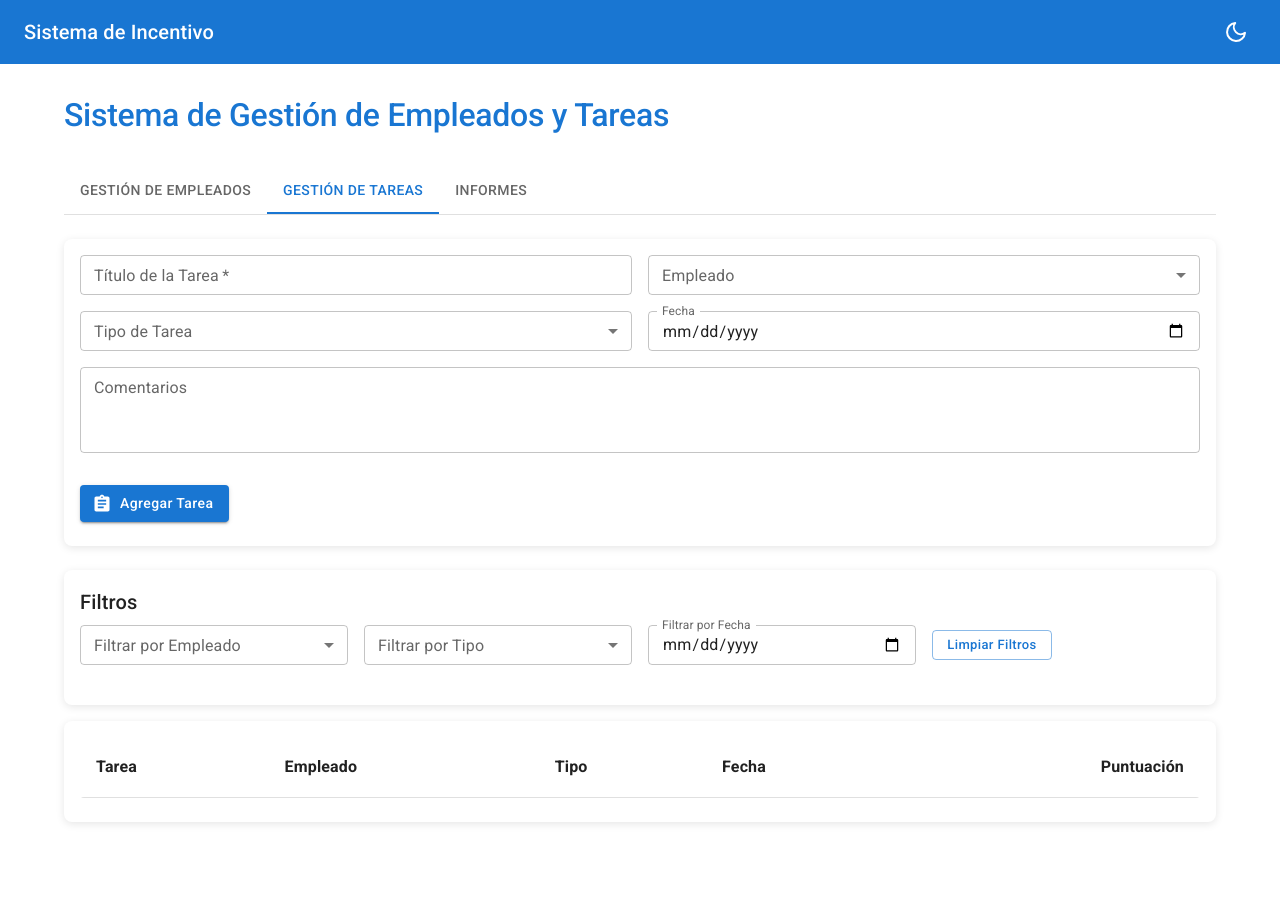
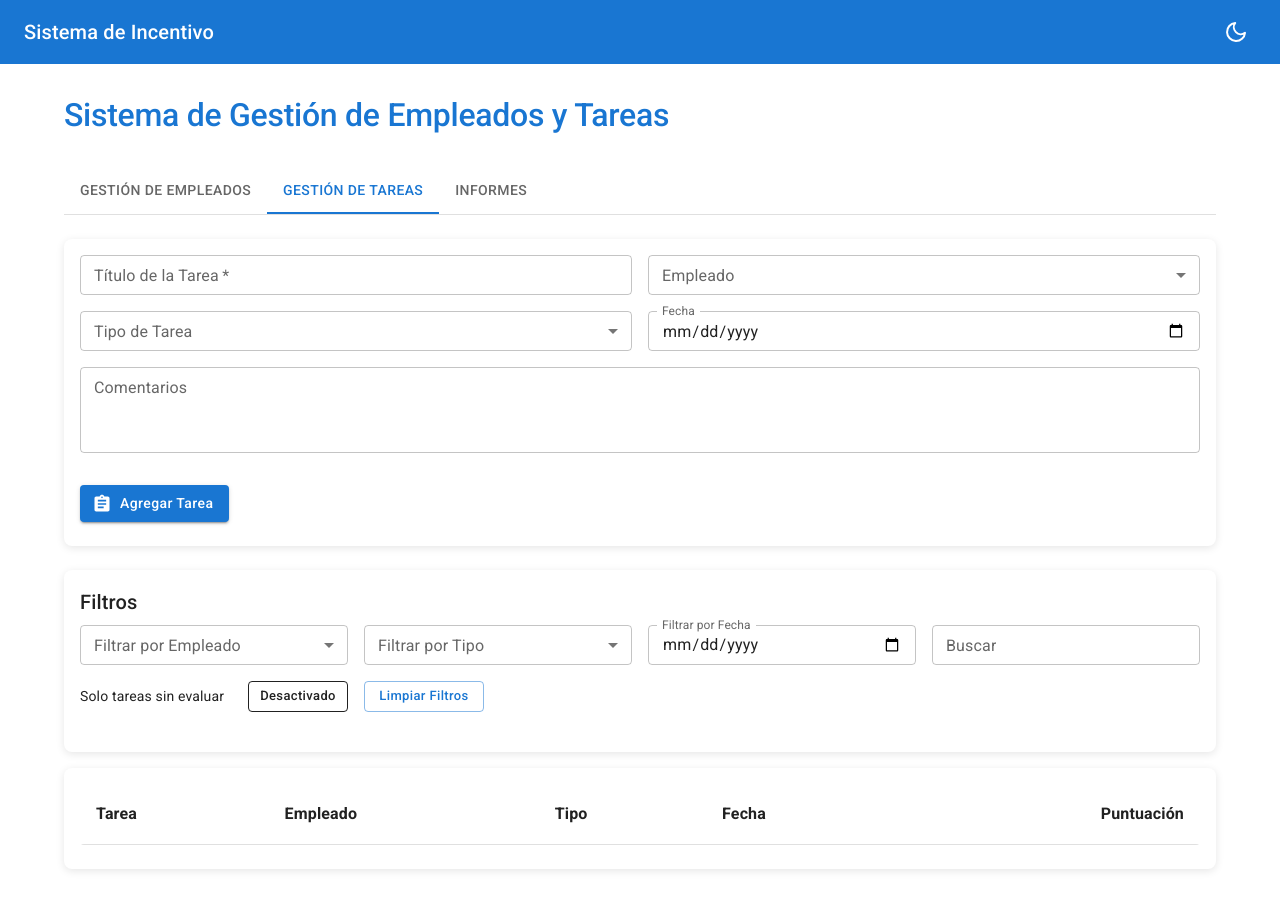
Before and after one commit to abrahamhobando/Incentivo, a React (Vite) app: page / in a window 1280 px wide. Both pictures are taken after a click on the tab "GESTIÓN DE TAREAS". Before the commit the page ends 854 px from the top, so only its background shows below. Built offline with nearby package versions, Linux system fonts and the light colour scheme; what @react-pdf/renderer would draw is missing.

Commit message:
Update TaskList.jsx

```diff
--- a/src/components/TaskList.jsx
+++ b/src/components/TaskList.jsx
@@ -1,4 +1,4 @@
-import React, { useState, useEffect } from 'react';
+import React, { useState, useEffect, useContext } from 'react';
 import {
   Box,
   Button,
@@ -20,6 +20,7 @@ import {
   MenuItem,
   TextField,
   Grid,
+  useTheme,
 } from '@mui/material';
 import PersonIcon from '@mui/icons-material/Person';
 import AssignmentIcon from '@mui/icons-material/Assignment';
@@ -27,6 +28,7 @@ import DeleteIcon from '@mui/icons-material/Delete';
 import EditIcon from '@mui/icons-material/Edit';
 import { deleteTask, getTasks, saveTasks } from '../utils/storage';
 import TaskDialog from './TaskDialog';
+import { ColorModeContext } from '../main';
 
 const TaskList = ({ tasks, employees, onTaskDeleted }) => {
   const [selectedTask, setSelectedTask] = useState(null);
@@ -36,6 +38,8 @@ const TaskList = ({ tasks, employees, onTaskDeleted }) => {
     employeeId: '',
     type: '',
     date: '',
+    searchQuery: '',
+    onlyUnevaluated: false,
   });
 
   const taskTypes = {
@@ -79,12 +83,20 @@ const TaskList = ({ tasks, employees, onTaskDeleted }) => {
     if (onTaskDeleted) onTaskDeleted();
   };
 
+  const theme = useTheme();
+  const { mode } = useContext(ColorModeContext);
+
   const getTaskTypeColor = (type) => {
-    const colors = {
-      PRA: '#e3f2fd',
-      Validacion: '#f3e5f5',
-    };
-    return colors[type] || '#ffffff';
+    // Usar los colores del tema según el modo actual
+    if (mode === 'dark') {
+      return theme.palette.taskTypes[type === 'PRA' ? 'PRA' : 'Validation'] || '#333333';
+    } else {
+      const colors = {
+        PRA: '#e3f2fd',
+        Validacion: '#f3e5f5',
+      };
+      return colors[type] || '#ffffff';
+    }
   };
 
   const getScoreColor = (score) => {
@@ -114,6 +126,20 @@ const TaskList = ({ tasks, employees, onTaskDeleted }) => {
       });
     }
 
+    // Filtrar tareas sin evaluar
+    if (filters.onlyUnevaluated) {
+      result = result.filter(task => task.totalScore === undefined || task.totalScore === null);
+    }
+
+    // Filtrar por búsqueda
+    if (filters.searchQuery) {
+      const query = filters.searchQuery.toLowerCase();
+      result = result.filter(task =>
+        task.title.toLowerCase().includes(query) ||
+        (task.comments && task.comments.toLowerCase().includes(query))
+      );
+    }
+
     setFilteredTasks(result);
   }, [tasks, filters]);
 
@@ -132,6 +158,8 @@ const TaskList = ({ tasks, employees, onTaskDeleted }) => {
       employeeId: '',
       type: '',
       date: '',
+      searchQuery: '',
+      onlyUnevaluated: false,
     });
   };
 
@@ -188,6 +216,33 @@ const TaskList = ({ tasks, employees, onTaskDeleted }) => {
                 InputLabelProps={{ shrink: true }}
                 size="small"
               />
+            </Grid>
+            <Grid item xs={12} md={3}>
+              <TextField
+                fullWidth
+                label="Buscar"
+                name="searchQuery"
+                value={filters.searchQuery}
+                onChange={handleFilterChange}
+                size="small"
+                placeholder="Buscar por título o comentarios"
+              />
+            </Grid>
+            <Grid item xs={12} md={3}>
+              <FormControl fullWidth size="small">
+                <Box sx={{ display: 'flex', alignItems: 'center', justifyContent: 'space-between' }}>
+                  <Typography variant="body2">Solo tareas sin evaluar</Typography>
+                  <Button
+                    onClick={() => setFilters(prev => ({ ...prev, onlyUnevaluated: !prev.onlyUnevaluated }))}
+                    color={filters.onlyUnevaluated ? "primary" : "inherit"}
+                    variant={filters.onlyUnevaluated ? "contained" : "outlined"}
+                    size="small"
+                    sx={{ minWidth: '100px', textTransform: 'none' }}
+                  >
+                    {filters.onlyUnevaluated ? "Activado" : "Desactivado"}
+                  </Button>
+                </Box>
+              </FormControl>
             </Grid>
             <Grid item xs={12} md={3} sx={{ display: 'flex', alignItems: 'center' }}>
               <Button
```
